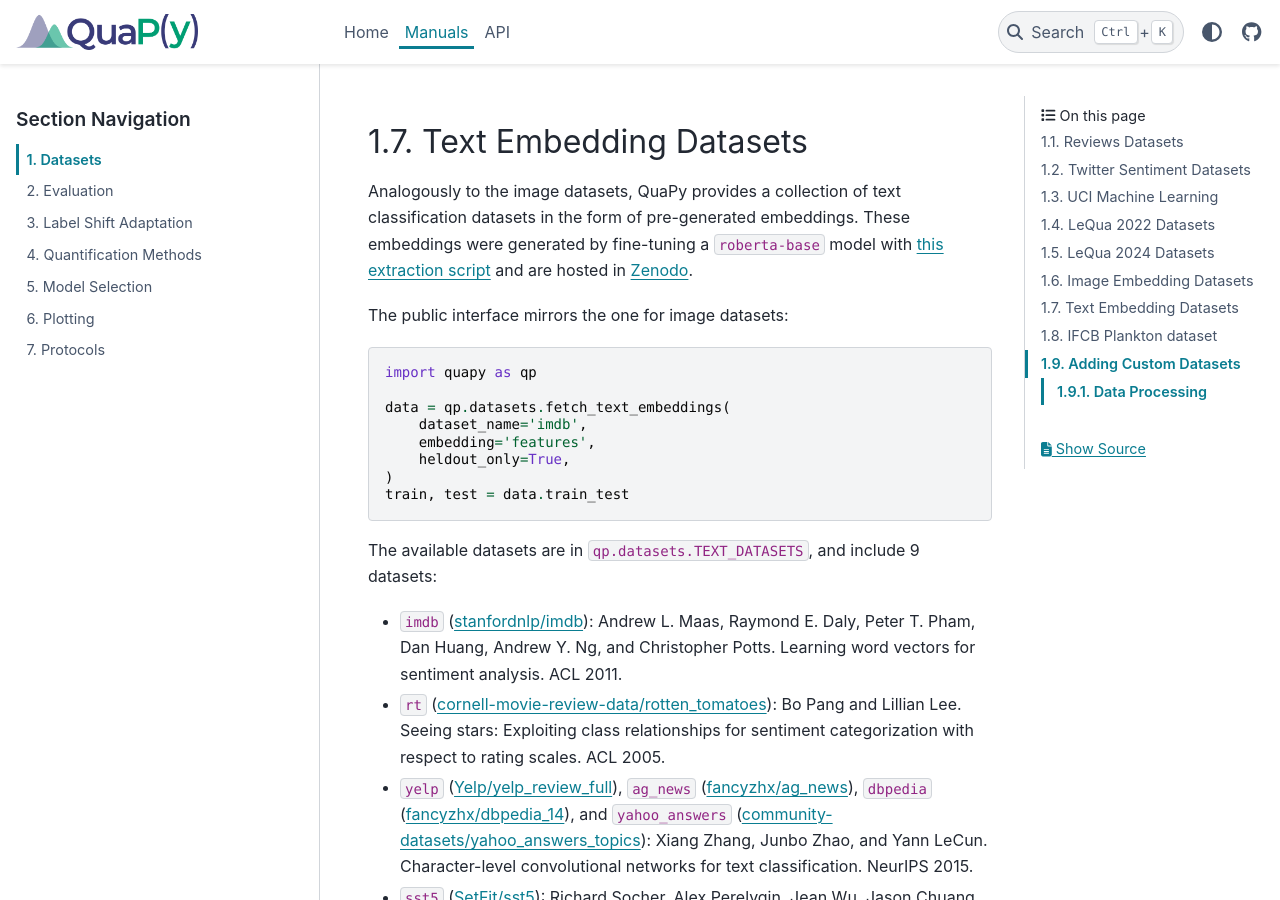
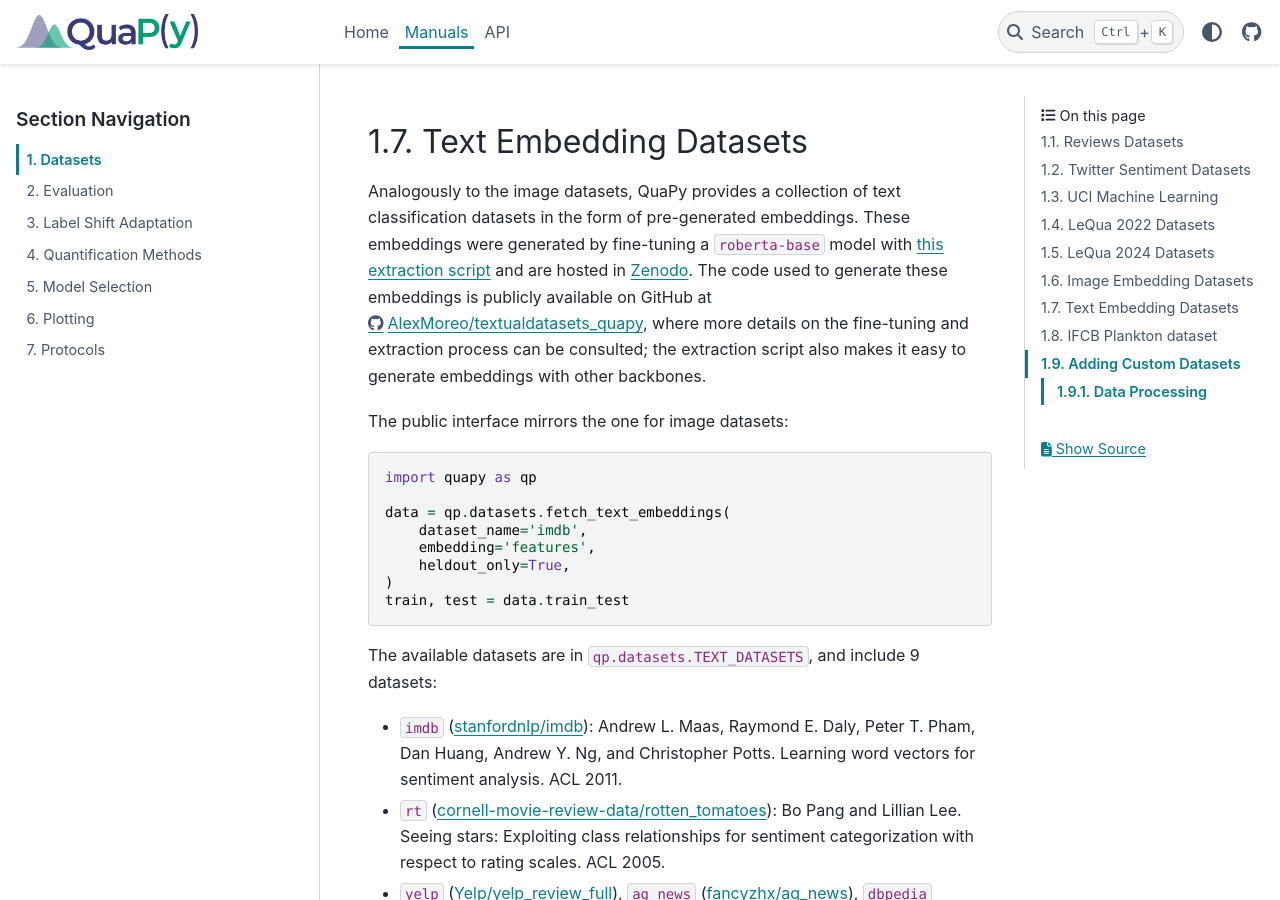
Before and after one commit to HLT-ISTI/QuaPy, a Sphinx documentation site: the page built from docs/source/manuals/datasets.md, in a window 1280 px wide and 900 px high, scrolled down 14840 px. Built offline with Sphinx 7.4.7 and the PyData theme 0.15.4, drawn with Linux system fonts in a browser that asks for light colours.

Commit message:
Datasets manual: explicit link to the text-embedding extraction code
Co-Authored-By: Claude Opus 5.5 <noreply@anthropic.com>

```diff
--- a/docs/source/manuals/datasets.md
+++ b/docs/source/manuals/datasets.md
@@ -488,6 +488,10 @@ datasets in the form of pre-generated embeddings.
 These embeddings were generated by fine-tuning a `roberta-base` model with
 [this extraction script](https://github.com/AlexMoreo/textualdatasets_quapy)
 and are hosted in [Zenodo](https://zenodo.org/records/23892102).
+The code used to generate these embeddings is publicly available on GitHub at
+[https://github.com/AlexMoreo/textualdatasets_quapy](https://github.com/AlexMoreo/textualdatasets_quapy),
+where more details on the fine-tuning and extraction process can be consulted; the extraction
+script also makes it easy to generate embeddings with other backbones.
 
 The public interface mirrors the one for image datasets:
 
```
